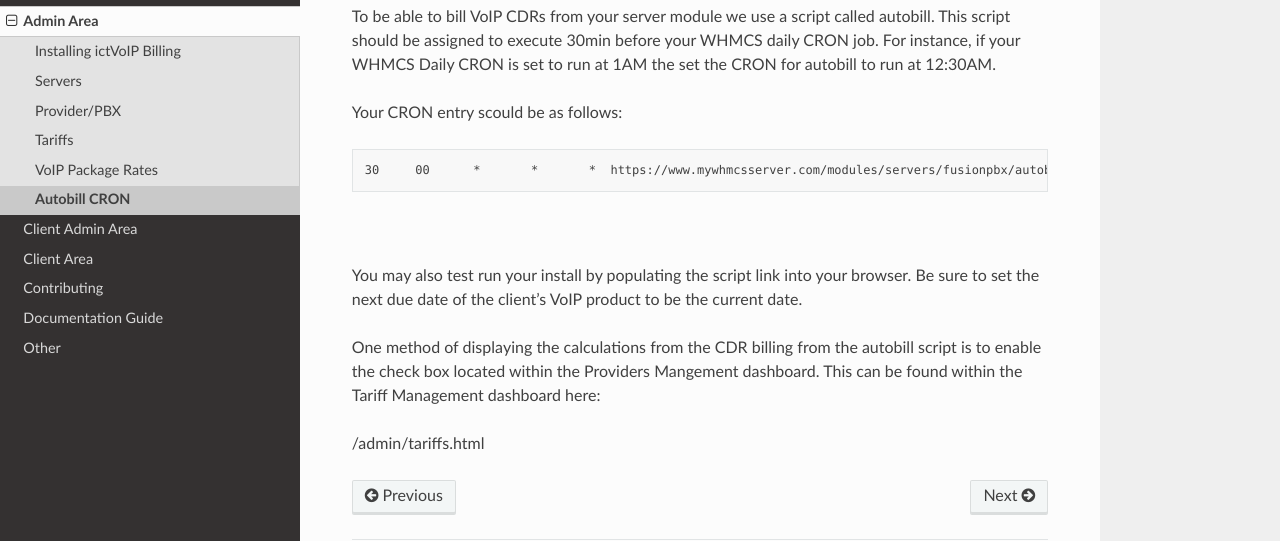
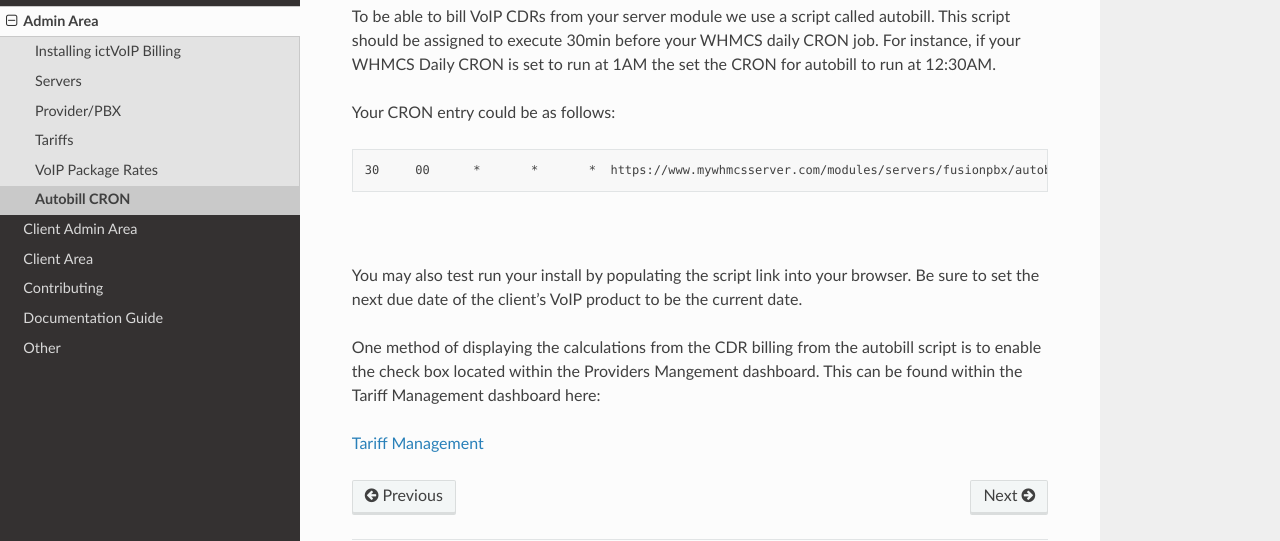
Before and after one commit to ictvoip/ictvoip-docs, a Sphinx documentation site: the page built from docs/source/admin/autobill.rst, in a window 1280 px wide. Shown: the part 155-696 px from the top of the page. Built offline with Sphinx 7.4.7 and the Read the Docs theme 2.0.0, drawn with Linux system fonts in a browser that asks for light colours; pages that are not in the unit, such as notebooks, are missing from menus.

Commit message:
Update autobill.rst

```diff
--- a/docs/source/admin/autobill.rst
+++ b/docs/source/admin/autobill.rst
@@ -4,7 +4,7 @@ Autobill CRON
 
 To be able to bill VoIP CDRs from your server module we use a script called autobill. This script should be assigned to execute 30min before your WHMCS daily CRON job. For instance, if your WHMCS Daily CRON is set to run at 1AM the set the CRON for autobill to run at 12:30AM.
 
-Your CRON entry scould be as follows:
+Your CRON entry could be as follows:
 
 ::
 
@@ -17,4 +17,4 @@ You may also test run your install by populating the script link into your brows
 One method of displaying the calculations from the CDR billing from the autobill script is to enable the check box located within the Providers Mangement dashboard.
 This can be found within the Tariff Management dashboard here:
 
-/admin/tariffs.html
+`Tariff Management <../admin/tariffs.html>`_
```
